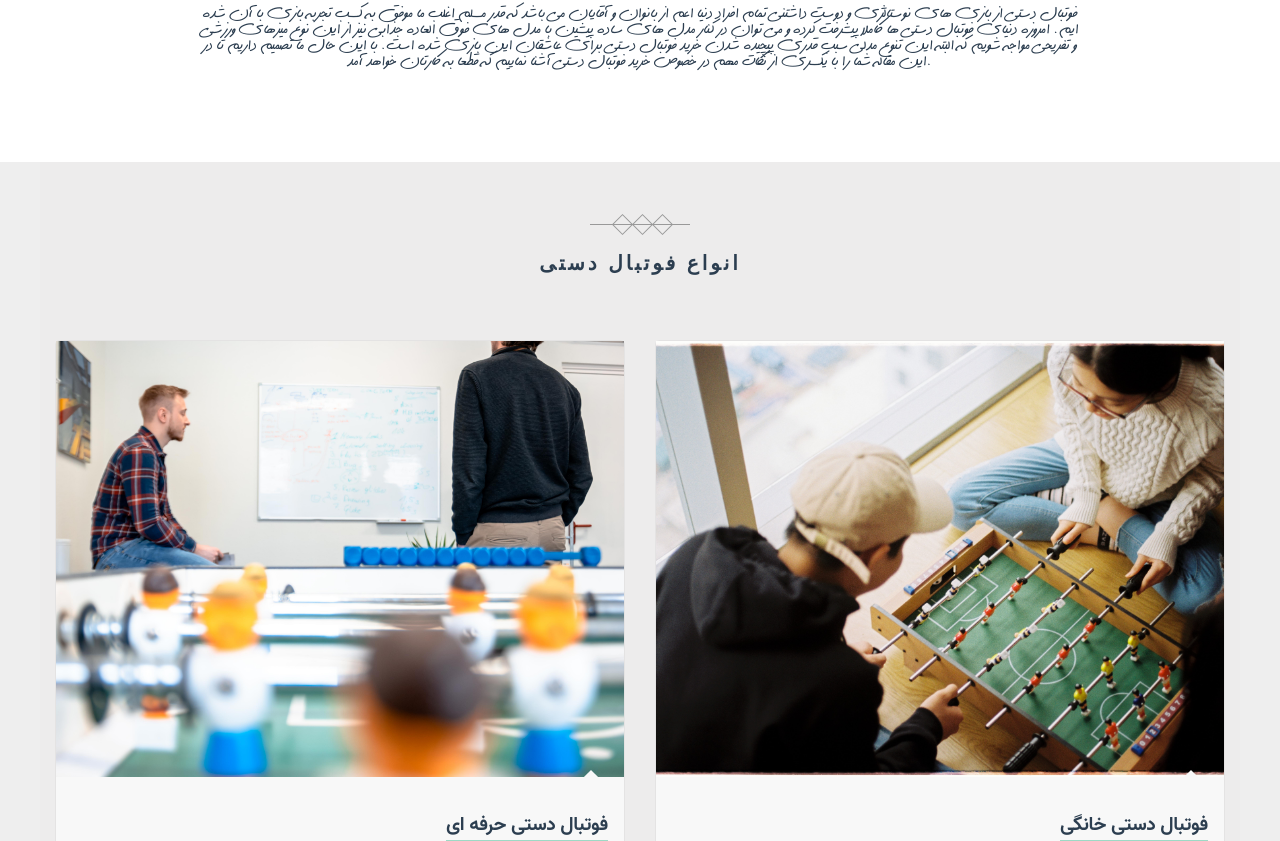
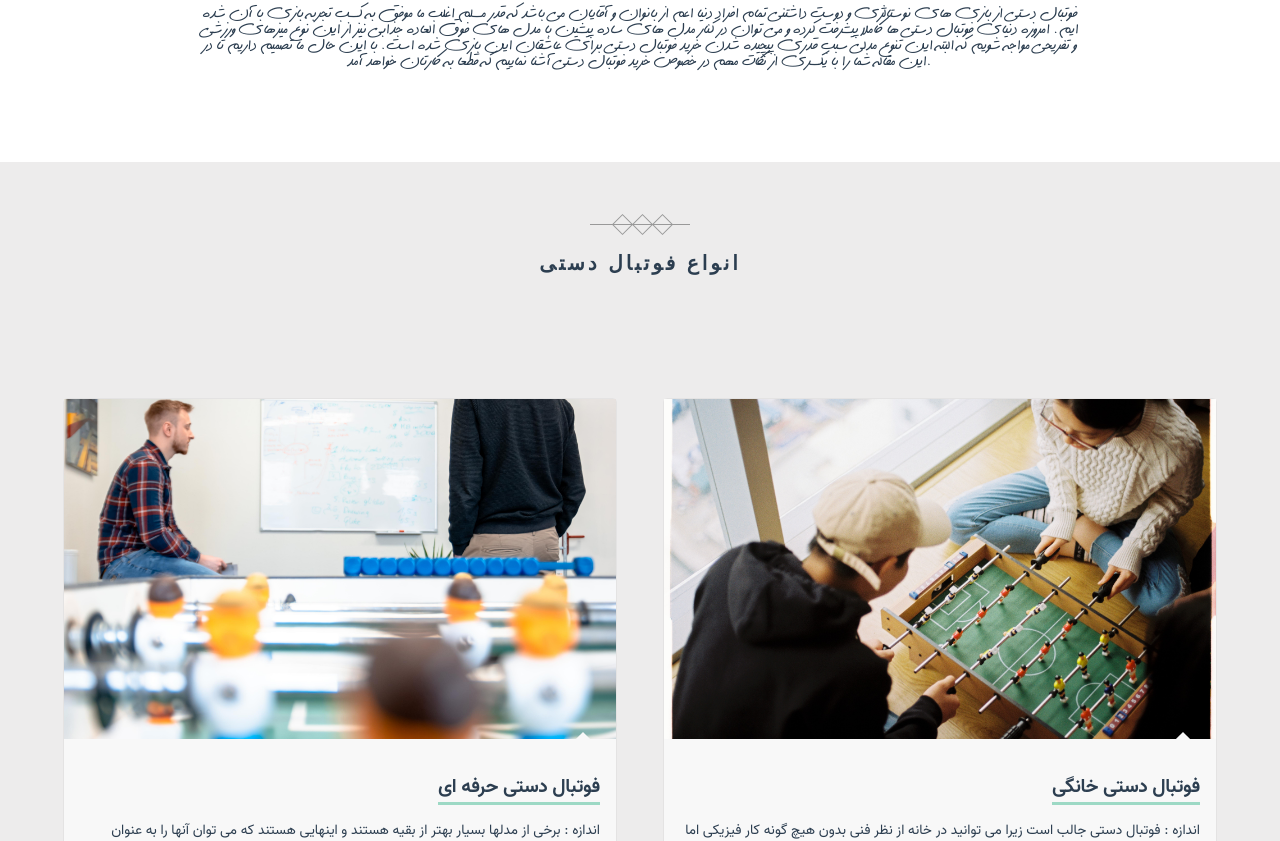
Before and after one commit to rezanikafarin700/foosbll, a Vue app: page / in a window 1280 px wide. Shown: the part 864-1705 px from the top of the page. Built offline with nearby package versions, Linux system fonts and the light colour scheme; no server answers.

Commit message:
any change in image size CartIntro Component

```diff
--- a/src/components/CardIntro.vue
+++ b/src/components/CardIntro.vue
@@ -51,7 +51,7 @@
 
 			&--ratio {
 				content: '';
-				padding-top: 70%;
+				padding-top: 50%;
 				position: relative;
 			}
 		}
--- a/src/views/Index.vue
+++ b/src/views/Index.vue
@@ -17,20 +17,21 @@
 			</div>
 		</div>
 
-		<div class="wrapper">
 			<div class="parent-items space">
 				<div class="parent-items__parent-logo">
 					<logo/>
 				</div>
 				<div class="title-items">انواع فوتبال دستی</div>
+				<div class="space"></div>
+		<div class="wrapper">
 				<div class="parent-items__items">
 					<div class="parent-items__item" v-for="(foosball,index) in foosball1" :key="index">
 						<card-intro :product="foosball"/>
 					</div>
 				</div>
+		</div>
 			</div>
 
-		</div>
 
 
 		<div class="background-article" :style="{backgroundImage: `url(images/header/12.jpg)`}">
@@ -143,10 +144,13 @@
 				<logo/>
 			</div>
 			<div class="title-items">انواع فوتبال دستی</div>
+			<div class="space"></div>
+			<div class="wrapper">
 			<div class="parent-items__items">
 				<div class="parent-items__item" v-for="(foosball,index) in foosball2" :key="index">
 					<card-intro :product="foosball"/>
 				</div>
+			</div>
 			</div>
 		</div>
 	</div>
@@ -379,12 +383,11 @@
 			flex-direction: row-reverse;
 			flex-wrap: wrap;
 			background: #edecec;
-			padding: 50px 0;
 		}
 
 		&__item {
-			width: calc(50% - 2rem);
-			margin: 1rem;
+			width: calc(50% - 3rem);
+			margin: 1.5rem;
 			flex: 0 0 auto;
 		}
 
@@ -515,11 +518,8 @@
 			}
 		}
 		.parent-items {
-			&__items {
-			}
-
 			&__item {
-				width: calc(100% - 2rem);
+				width: calc(100% - 3rem);
 				margin-bottom: 2rem;
 			}
 
@@ -562,7 +562,7 @@
 		}
 		.parent-items {
 			&__item {
-				width: calc(100% - 2rem);
+				width: calc(100% - 3rem);
 				margin-bottom: 2rem;
 			}
 
```
